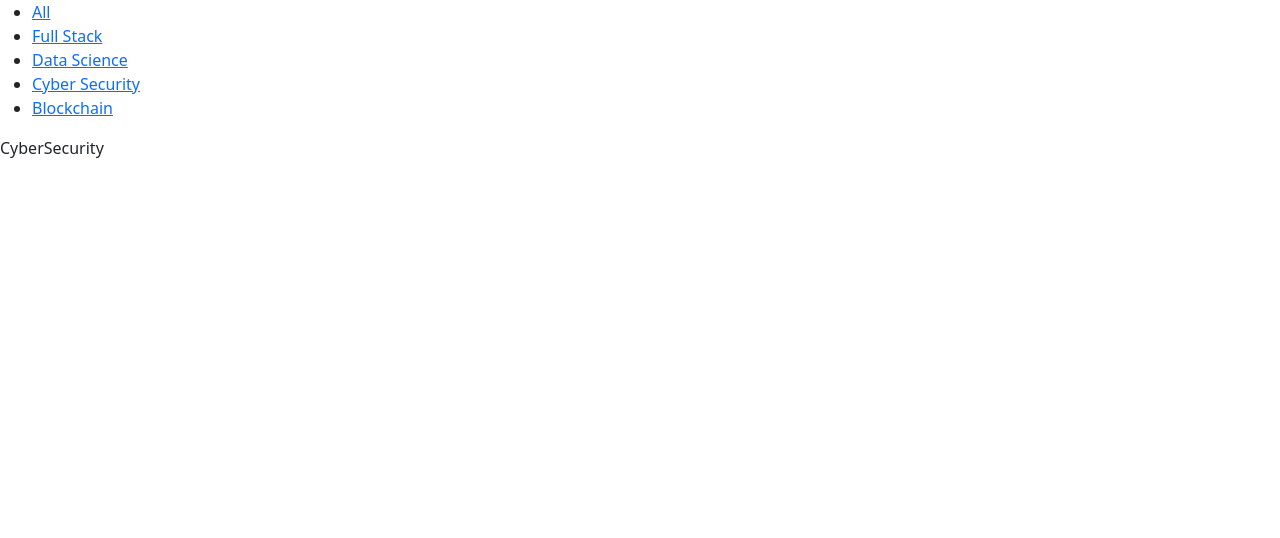
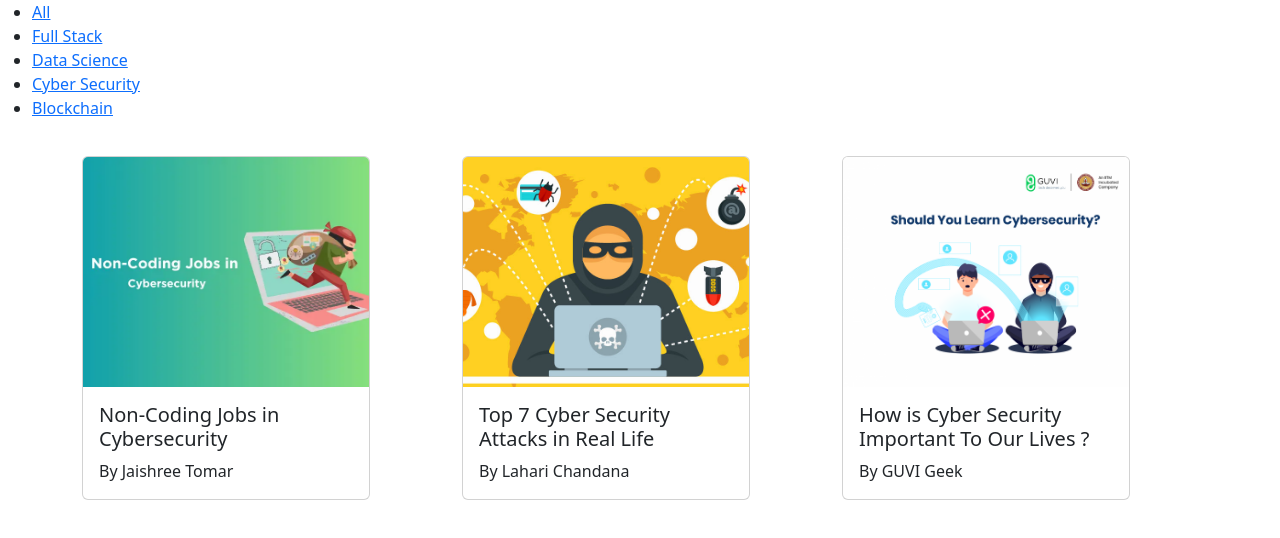
Before and after one commit to EclipticCode/React-Router-Task, a React (Vite) app: page /cyber-security in a window 1280 px wide. Shown: the top 538 px of the page. Built offline with nearby package versions, Linux system fonts and the light colour scheme.

Commit message:
added cardDatas in CyberSecurity.jsx

```diff
--- a/src/Components/CyberSecurity.jsx
+++ b/src/Components/CyberSecurity.jsx
@@ -1,8 +1,23 @@
 import React from 'react'
+import Card1 from './Cards/Card1'
 
 const CyberSecurity = () => {
+  const cardDatas = [
+    {id:"1",img:"./src/assets/CS1.webp",cardTitle:"Non-Coding Jobs in Cybersecurity",cardBody:"By Jaishree Tomar" },
+    {id:"2",img:"./src/assets/CS2.jpg",cardTitle:"Top 7 Cyber Security Attacks in Real Life",cardBody:"By Lahari Chandana" },
+    {id:"3",img:"./src/assets/CS3.png",cardTitle:"How is Cyber Security Important To Our Lives ?",cardBody:"By GUVI Geek" }
+  ]
   return (
-    <div>CyberSecurity</div>
+    <div className='container'>
+        <div className="row">
+            {cardDatas.map(data=>(
+              <div className='col-sm-12 col-md-6 col-lg-4  justify-content-center margin' key={data.id}>
+              <Card1
+              {...data}/>
+              </div>
+            ))}
+        </div>
+    </div>
   )
 }
 
--- a/src/Components/DataScience.jsx
+++ b/src/Components/DataScience.jsx
@@ -12,7 +12,7 @@ const DataScience = () => {
     <div className='container'>
         <div className="row">
             {cardDatas.map(data=>(
-              <div className='col-sm-12 col-md-6 col-lg-4 col-xl-3 justify-content-center margin' key={data.id}>
+              <div className='col-sm-12 col-md-6 col-lg-4 justify-content-center margin' key={data.id}>
               <Card1
               {...data}/>
               </div>
--- a/src/Components/FullStack.jsx
+++ b/src/Components/FullStack.jsx
@@ -13,7 +13,7 @@ const FullStack = () => {
     <div className='container'>
         <div className="row">
             {cardDatas.map(data=>(
-              <div className='col-sm-12 col-md-6 col-lg-4 col-xl-3 justify-content-center margin' key={data.id}>
+              <div className='col-sm-12 col-md-6 col-lg-4 justify-content-center margin' key={data.id}>
               <Card1
               {...data}/>
               </div>
```
